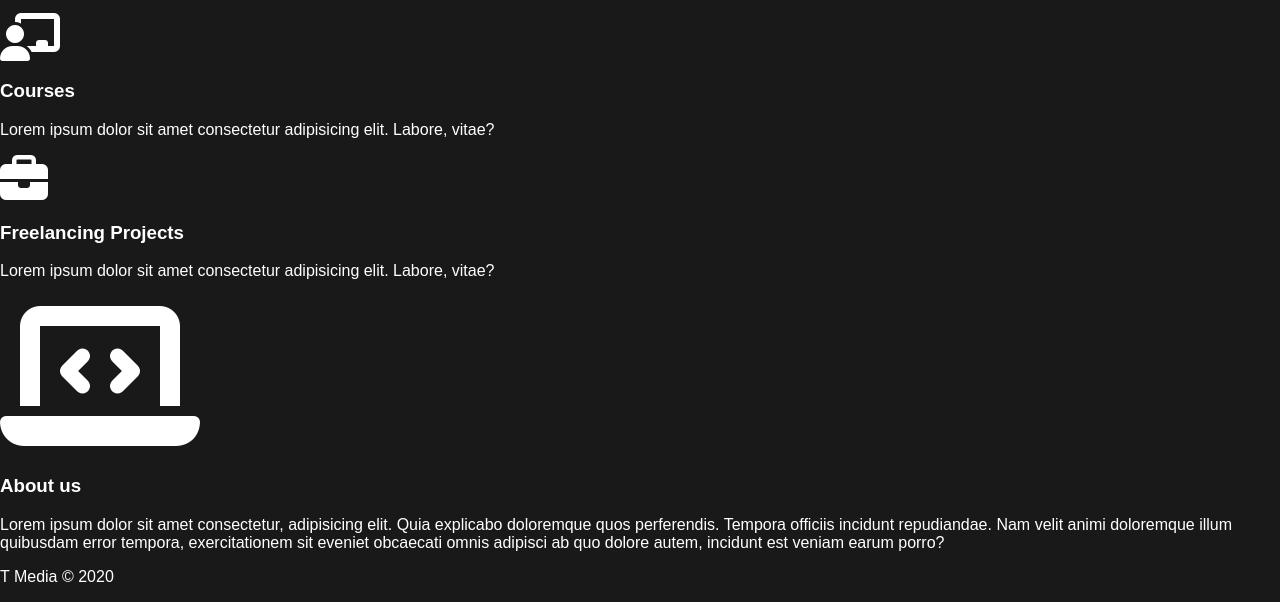
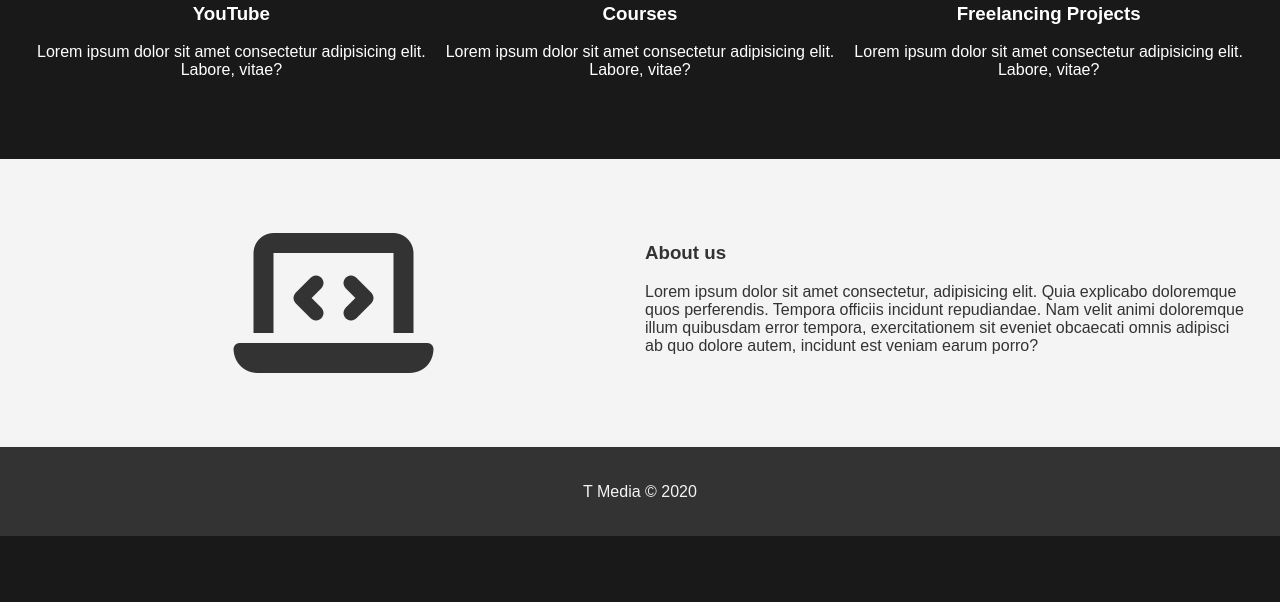
Before and after one commit to nehanegi220682/landing_page1, a plain HTML site: page index.html in a window 1280 px wide. Shown: the part 928-1530 px from the top of the page. After the commit the page ends 1464 px from the top, so only its background shows below. Drawn offline with Linux system fonts and the light colour scheme.

Commit message:
grid added

```diff
--- a/index.html
+++ b/index.html
@@ -24,7 +24,7 @@
 
     <!-- services -->
     <section class="services">
-        <div class="container grid-3">
+        <div class="container grid-3 center">
             <div>
                 <i class="fab fa-youtube fa-3x"></i>
                 <h3>YouTube</h3>
@@ -46,7 +46,7 @@
 
     <!-- about -->
 
-    <section class="about">
+    <section class="about bg-light">
         <div class="container">
             <div class="grid-2">
                 <div class="center">
@@ -60,7 +60,7 @@
         </div>
     </section>
 
-    <footer class="center">
+    <footer class="center bg-dark">
         <p>T Media &copy; 2020</p>
     </footer>
 
--- a/styles.css
+++ b/styles.css
@@ -58,3 +58,43 @@ body{
     line-height:1.6;
     margin-top: 1rem;
 }
+
+.container{
+    padding: 4rem 2rem;
+    /* max-width:960px; */
+    overflow:hidden;
+}
+
+.grid-3{
+    display:grid;
+    grid-template-columns: repeat(3,1fr);
+    grid-gap:10px;
+
+}
+.grid-2{
+    display:grid;
+    grid-template-columns: repeat(2,1fr);
+    grid-gap:10px;
+
+}
+.center{
+    text-align: center;
+    margin:auto;
+}
+
+.bg-light{
+    background-color: #f4f4f4; /*almost white*/
+    color:#333;/*almost black*/
+}
+.bg-dark{
+    background-color: #333;
+    color:#f4f4f4;
+
+}
+footer p{
+    margin:0;
+}
+footer{
+    padding:2.2rem;
+
+}
```
